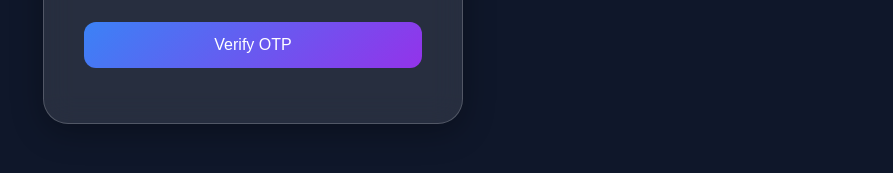
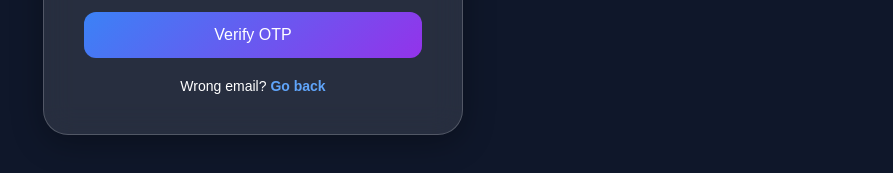
Before and after one commit to BigSkill8/secure-login-system, a plain HTML site: page frontend/verify-otp.html in a window 1280 px wide. Shown: the part 415-588 px from the top of the page, without its empty margins (387-1280 px from the left). Drawn offline with Linux system fonts and the light colour scheme.

Commit message:
Update verify-otp.html

```diff
--- a/frontend/verify-otp.html
+++ b/frontend/verify-otp.html
@@ -2,32 +2,26 @@
 <html lang="en">
 
 <head>
-
     <meta charset="UTF-8">
-
-    <meta name="viewport"
-          content="width=device-width, initial-scale=1.0">
+    <meta name="viewport" content="width=device-width, initial-scale=1.0">
 
     <title>Verify OTP</title>
 
-    <link rel="stylesheet"
-          href="./css/style.css">
-
+    <link rel="stylesheet" href="./css/style.css">
 </head>
 
-<body>
+<body class="auth-body dark-mode">
 
+    <!-- THEME TOGGLE -->
     <div class="theme-toggle">
-
-        <button id="themeBtn">
-            🌙
-        </button>
-
+        <button id="themeBtn">🌙</button>
     </div>
 
+    <!-- BACKGROUND -->
     <div class="bg-blur blur1"></div>
     <div class="bg-blur blur2"></div>
 
+    <!-- OTP CONTAINER -->
     <div class="container">
 
         <div class="glass-card">
@@ -35,10 +29,7 @@
             <h1>OTP Verification</h1>
 
             <p class="subtitle">
-
-                Enter the 6-digit code
-                sent to your email
-
+                Enter the 6-digit code sent to your email
             </p>
 
             <form id="otpForm">
@@ -51,21 +42,25 @@
                     required
                 >
 
-                <button type="submit">
-
-                    Verify OTP
-
-                </button>
+                <button type="submit">Verify OTP</button>
 
             </form>
 
             <p id="message"></p>
 
+            <!-- BACK LINK (IMPORTANT FOR FLOW FIX) -->
+            <p class="switch-page">
+                Wrong email?
+                <a href="./register.html">Go back</a>
+            </p>
+
         </div>
 
     </div>
 
+    <!-- JS -->
     <script src="./js/verifyOtp.js"></script>
+    <script src="./js/theme.js"></script>
 
 </body>
 
```
